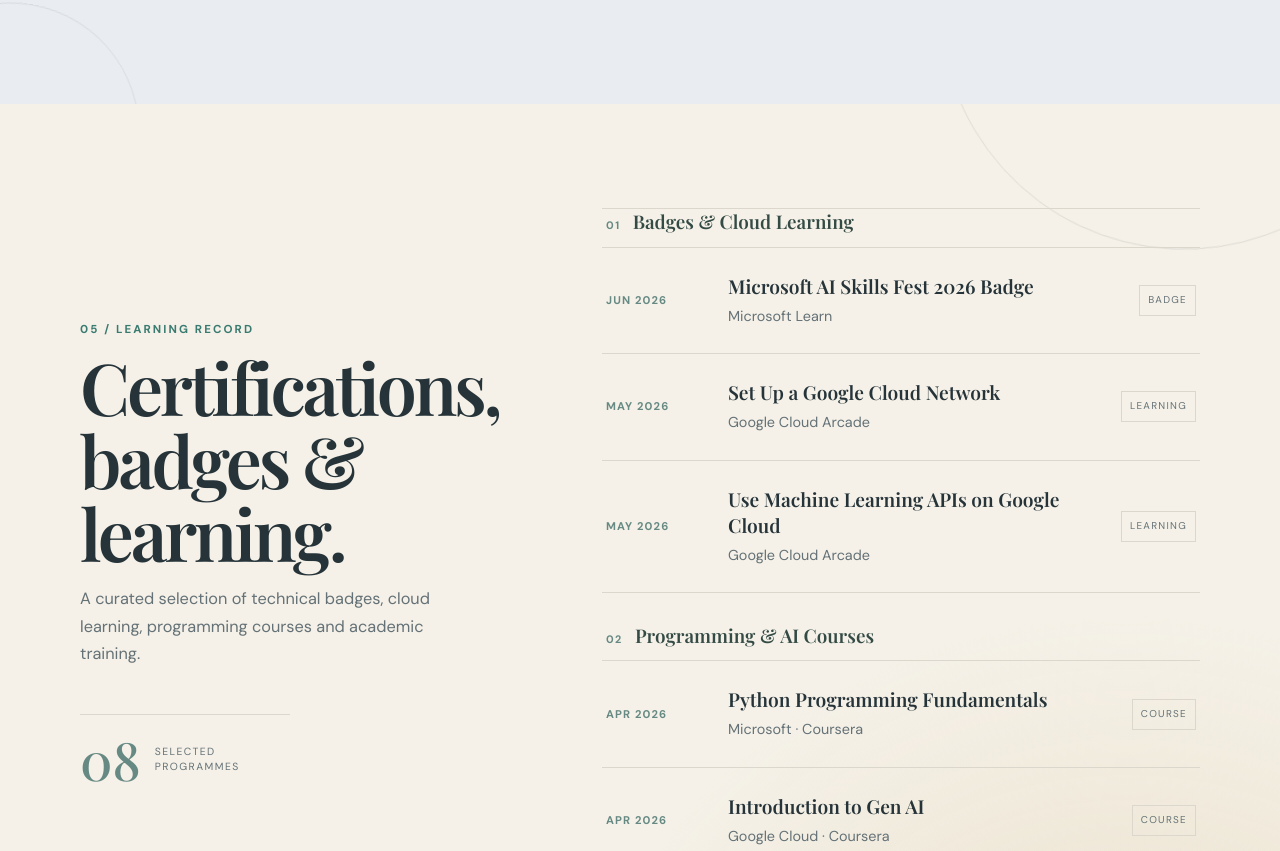
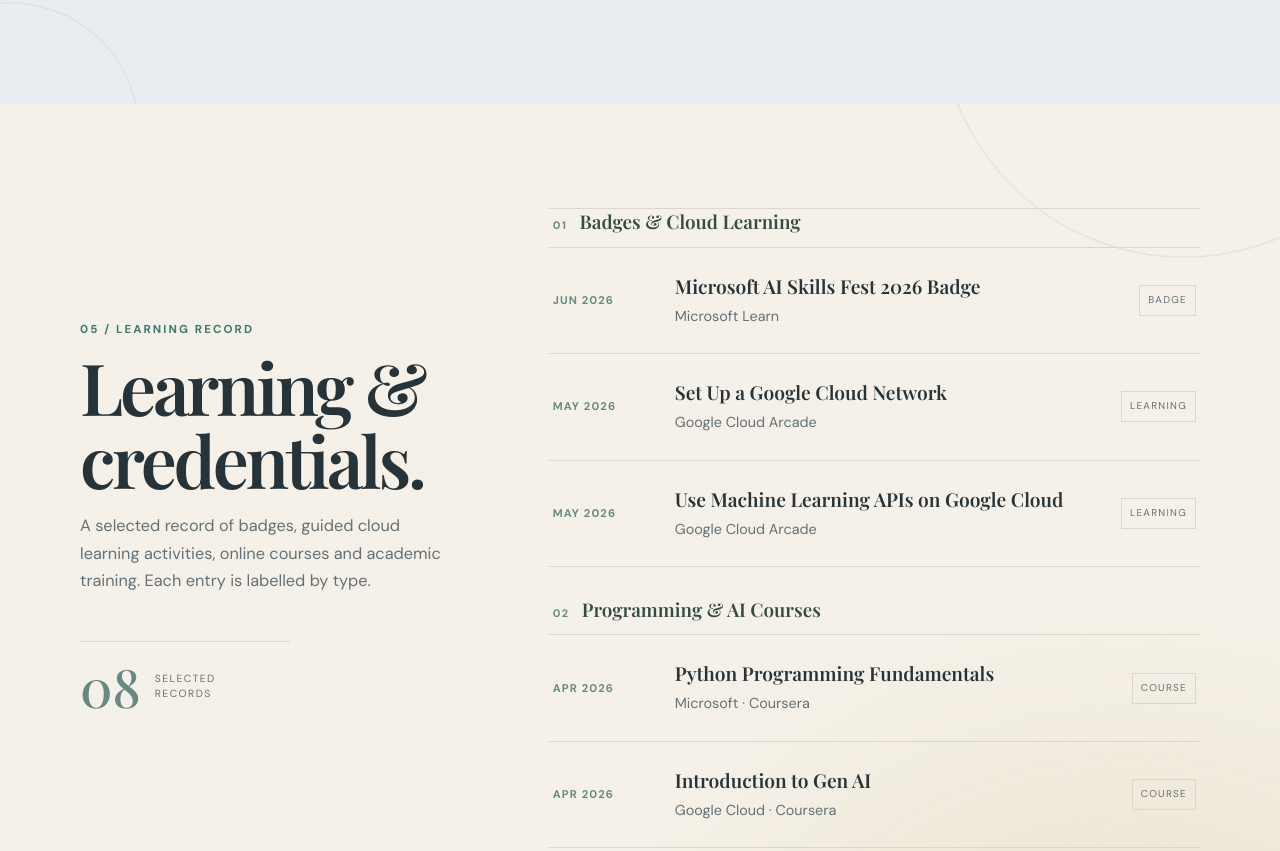
Before and after one commit to naveen-domain/naveenkumar-portfolio, a plain HTML site: page index.html in a window 1280 px wide. Shown: the part 4628-5479 px from the top of the page. Drawn offline with nearby package versions, Linux system fonts and the light colour scheme.

Commit message:
Clarify learning and credential labels

```diff
--- a/index.html
+++ b/index.html
@@ -212,7 +212,7 @@ nav{border-bottom:0}
  </div>
 </div></section>
 <section class="interests" id="interests"><div class="wrap interest-showcase"><div class="interest-heading"><div class="kicker">04 / Areas of curiosity</div><h2>What keeps me<br><em>curious.</em></h2><p class="lead">A few areas of computer science I enjoy learning about, exploring and understanding more deeply.</p><div class="interest-orbit" aria-hidden="true"><span>IDEAS</span><i></i><b></b></div></div><div class="interest-list"><article class="interest-item"><span class="interest-index">01</span><div><h3>Artificial Intelligence &amp; Machine Learning</h3><p>Exploring how intelligent systems learn from data and support real-world applications.</p></div><span class="interest-mark">↗</span></article><article class="interest-item"><span class="interest-index">02</span><div><h3>Data Science</h3><p>Understanding data, discovering patterns and turning information into useful insights.</p></div><span class="interest-mark">↗</span></article><article class="interest-item"><span class="interest-index">03</span><div><h3>Programming &amp; Problem Solving</h3><p>Building stronger fundamentals through coding practice, logic and experimentation.</p></div><span class="interest-mark">↗</span></article><article class="interest-item"><span class="interest-index">04</span><div><h3>Emerging Technologies</h3><p>Keeping curious about new ideas and developments across the technology landscape.</p></div><span class="interest-mark">↗</span></article></div></div></section>
-<section class="certifications" id="certifications"><div class="wrap cert-showcase"><div class="cert-intro"><div class="kicker">05 / Learning record</div><h2>Certifications,<br>badges &amp; learning.</h2><p class="lead">A curated selection of technical badges, cloud learning, programming courses and academic training.</p><div class="cert-count"><strong>08</strong><span>SELECTED<br>PROGRAMMES</span></div></div><div class="cert-timeline">
+<section class="certifications" id="certifications"><div class="wrap cert-showcase"><div class="cert-intro"><div class="kicker">05 / Learning record</div><h2>Learning &amp;<br>credentials.</h2><p class="lead">A selected record of badges, guided cloud learning activities, online courses and academic training. Each entry is labelled by type.</p><div class="cert-count"><strong>08</strong><span>SELECTED<br>RECORDS</span></div></div><div class="cert-timeline">
 <div class="cert-group"><div class="cert-group-heading"><span>01</span><h3>Badges &amp; Cloud Learning</h3></div>
 <article class="cert-entry"><span class="cert-date">JUN 2026</span><div><h3>Microsoft AI Skills Fest 2026 Badge</h3><p>Microsoft Learn</p></div><span class="cert-type">BADGE</span></article>
 <article class="cert-entry"><span class="cert-date">MAY 2026</span><div><h3>Set Up a Google Cloud Network</h3><p>Google Cloud Arcade</p></div><span class="cert-type">LEARNING</span></article>
```
